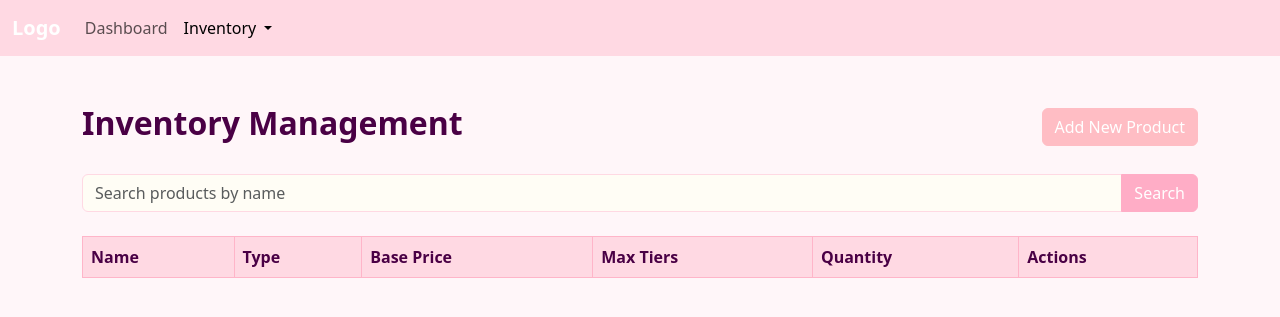
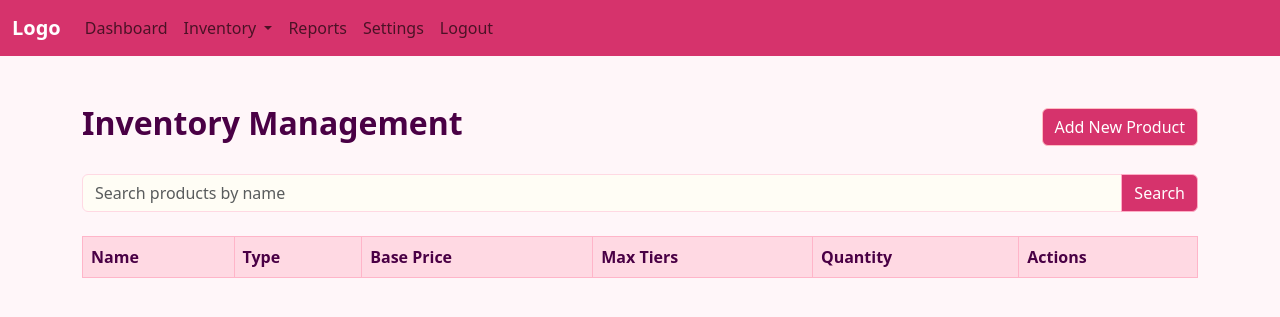
Before and after one commit to DantalianFree/carlyn-cake-management, a PHP site: page /Inv_Products.php in a window 1280 px wide. Shown: the top 317 px of the page. Run offline with PHP 8.4, Linux system fonts and the light colour scheme; data that the repository does not hold is empty.

Commit message:
Semi Integration

```diff
--- a/source/Inventory/Inv_Products.php
+++ b/source/Inventory/Inv_Products.php
@@ -58,14 +58,12 @@ if (isset($_GET['search'])) {
     <meta name="viewport" content="width=device-width, initial-scale=1.0">
     <title>Inventory Management</title>
     <link href="https://cdn.jsdelivr.net/npm/bootstrap@5.3.0/dist/css/bootstrap.min.css" rel="stylesheet">
-    <link rel="stylesheet" href="css/Inv_Products.css">
+    <link rel="stylesheet" href="inventory-css/Inv_Products.css">
 </head>
 <body>
 <nav class="navbar navbar-expand-lg">
         <div class="container-fluid">
-        <a class="navbar-brand" href="#">
-            <i class="bi bi-list"></i> Logo
-        </a>
+            <a class="navbar-brand" href="#" id="navbarBrand">Logo</a>
             <button class="navbar-toggler" type="button" data-bs-toggle="collapse" data-bs-target="#navbarNav" aria-controls="navbarNav" aria-expanded="false" aria-label="Toggle navigation">
                 <span class="navbar-toggler-icon"></span>
             </button>
@@ -75,13 +73,22 @@ if (isset($_GET['search'])) {
                         <a class="nav-link" href="dashboard.php">Dashboard</a>
                     </li>
                     <li class="nav-item dropdown">
-                    <a class="nav-link dropdown-toggle active" href="#" id="navbarDropdown" role="button" data-bs-toggle="dropdown" aria-expanded="false">
+                        <a class="nav-link dropdown-toggle" href="#" id="navbarDropdownInventory" role="button" data-bs-toggle="dropdown" aria-expanded="false">
                             Inventory
                         </a>
-                    <ul class="dropdown-menu" aria-labelledby="navbarDropdown">
+                        <ul class="dropdown-menu" aria-labelledby="navbarDropdownInventory">
                             <li><a class="dropdown-item" href="Inv_Products.php">Products</a></li>
                             <li><a class="dropdown-item" href="Inv_Ingredients.php">Ingredients</a></li>
                         </ul>
+                    </li>
+                    <li class="nav-item">
+                        <a class="nav-link" href="#">Reports</a>
+                    </li>
+                    <li class="nav-item">
+                        <a class="nav-link" href="#">Settings</a>
+                    </li>
+                    <li class="nav-item">
+                        <a class="nav-link" href="logout.php">Logout</a>
                     </li>
                 </ul>
             </div>
--- a/source/Inventory/css/Inv_Products.css
+++ b/source/Inventory/inventory-css/Inv_Ingredients.css
@@ -1,11 +1,11 @@
-/* General Styles */
+/* Para ni sa General Styles */
 body {
     background-color: #FFF6F9; /* Soft light pink background */
 }
 
-/* Navbar Styles */
+/* Para sa Navbar Styles */
 .navbar {
-    background-color: #FFD9E3; /* Subtle pink shade */
+    background-color: #d6336c; /* Subtle pink shade */
     color: white;
 }
 
@@ -18,7 +18,7 @@ body {
     color: #FF88A3; /* A slightly deeper pink for hover effect */
 }
 
-/* Table Styles */
+/* Para sa Table Styles */
 .table {
     background-color: #FFFDF5; /* Light cream with soft pink undertones */
     border: 1px solid #FFB5C9; /* Pink border for table */
@@ -34,9 +34,9 @@ body {
     color: #4A0045; /* Darker pink text for readability */
 }
 
-/* Buttons */
+/* Para sa Buttons */
 .btn-primary {
-    background-color: #FFADC6; /* Soft pink button */
+    background-color: #d6336c; /* Soft pink button */
     border-color: #FFADC6;
     color: white;
 }
@@ -58,7 +58,7 @@ body {
 }
 
 .btn-success {
-    background-color: #FFBDC4; /* Soft pink for add button */
+    background-color: #d6336c; /* Soft pink for add button */
     border-color: #FFBDC4;
     color: white;
 }
@@ -68,7 +68,7 @@ body {
     border-color: #FF8491;
 }
 
-/* Form Inputs */
+/* Para sa Form Inputs */
 .form-control {
     border: 1px solid #FFD9E3; /* Pink borders for form inputs */
     background-color: #FFFDF5; /* Light pink background */
@@ -80,7 +80,7 @@ body {
     box-shadow: 0 0 5px rgba(255, 119, 148, 0.5); /* Pink glow effect */
 }
 
-/* Headings */
+/* Headings Nyo */
 h2, h3 {
     color: #4A0045; /* Darker pinkish-red for headings */
     font-weight: bold;
--- a/source/Inventory/css/Dashboard.css
+++ b/source/Inventory/inventory-css/Inv_Products.css
@@ -5,7 +5,7 @@ body {
 
 /* Navbar Styles */
 .navbar {
-    background-color: #FFD9E3; /* Subtle pink shade */
+    background-color: #d6336c; /* Subtle pink shade */
     color: white;
 }
 
@@ -36,7 +36,7 @@ body {
 
 /* Buttons */
 .btn-primary {
-    background-color: #FFADC6; /* Soft pink button */
+    background-color: #d6336c; /* Soft pink button */
     border-color: #FFADC6;
     color: white;
 }
@@ -46,8 +46,19 @@ body {
     border-color: #FF7794;
 }
 
+.btn-danger {
+    background-color: #FF5062; /* Bright red-pink for delete */
+    border-color: #FF5062;
+    color: white;
+}
+
+.btn-danger:hover {
+    background-color: #CC3A4E; /* Darker red-pink for hover */
+    border-color: #CC3A4E;
+}
+
 .btn-success {
-    background-color: #FFBDC4; /* Soft pink for add button */
+    background-color: #d6336c; /* Soft pink for add button */
     border-color: #FFBDC4;
     color: white;
 }
--- a/source/admin/admin-register.php
+++ b/source/admin/admin-register.php
@@ -89,7 +89,7 @@ if ($_SERVER['REQUEST_METHOD'] == 'POST') {
             <button type="submit" class="btn btn-primary w-100">Register</button>
         </form>
         <div class="text-center mt-3">
-                            <small>Already have an admin? <a href="../login.php" class="text-decoration-none">Login here</a></small>
+                            <small>Already have an admin? <a href="admin-login.php" class="text-decoration-none">Login here</a></small>
                         </div>
     </div>
 
--- a/source/user/order-cakes.php
+++ b/source/user/order-cakes.php
@@ -61,6 +61,8 @@ $conn->close();
                                 <h5 class="card-title" style="color: #d6336c;"><?php echo htmlspecialchars($cake['name']); ?></h5>
                                 <p class="card-text">Type: <?php echo htmlspecialchars($cake['type']); ?></p>
                                 <p class="card-text">Base Price: $<?php echo number_format($cake['base_price'], 2); ?></p>
+                                <p class="card-text">Available Quantity: <?php echo htmlspecialchars($cake['quantity']); ?></p>
+                                <p class="card-text">Max Tiers: <?php echo htmlspecialchars($cake['max_tiers']); ?></p>
                                 <button class="btn btn-primary w-100" data-bs-toggle="modal" data-bs-target="#cakeModal<?php echo $cake['product_id']; ?>">View Details</button>
                             </div>
                         </div>
@@ -78,6 +80,7 @@ $conn->close();
                                     <p><strong>Type:</strong> <?php echo htmlspecialchars($cake['type']); ?></p>
                                     <p><strong>Base Price:</strong> $<?php echo number_format($cake['base_price'], 2); ?></p>
                                     <p><strong>Max Tiers:</strong> <?php echo htmlspecialchars($cake['max_tiers']); ?></p>
+                                    <p><strong>Available Quantity:</strong> <?php echo htmlspecialchars($cake['quantity']); ?></p>
                                     <p>Would you like to order this cake as is or customize it further?</p>
                                 </div>
                                 <div class="modal-footer">
```
Also changed, not shown: source/Inventory/Dashboard.php (+19 -3 lines), source/Inventory/Inv_Ingredients.php (+14 -7 lines), source/Inventory/inventory-css/Dashboard.css (renamed from source/Inventory/css/Inv_Ingredients.css, +7 -7 lines), source/Ordering/order_customize.php (+8 -13 lines), source/admin/admin-dashboard.php (+10 -2 lines). Lines whose indentation alone changed are shown as unchanged.
